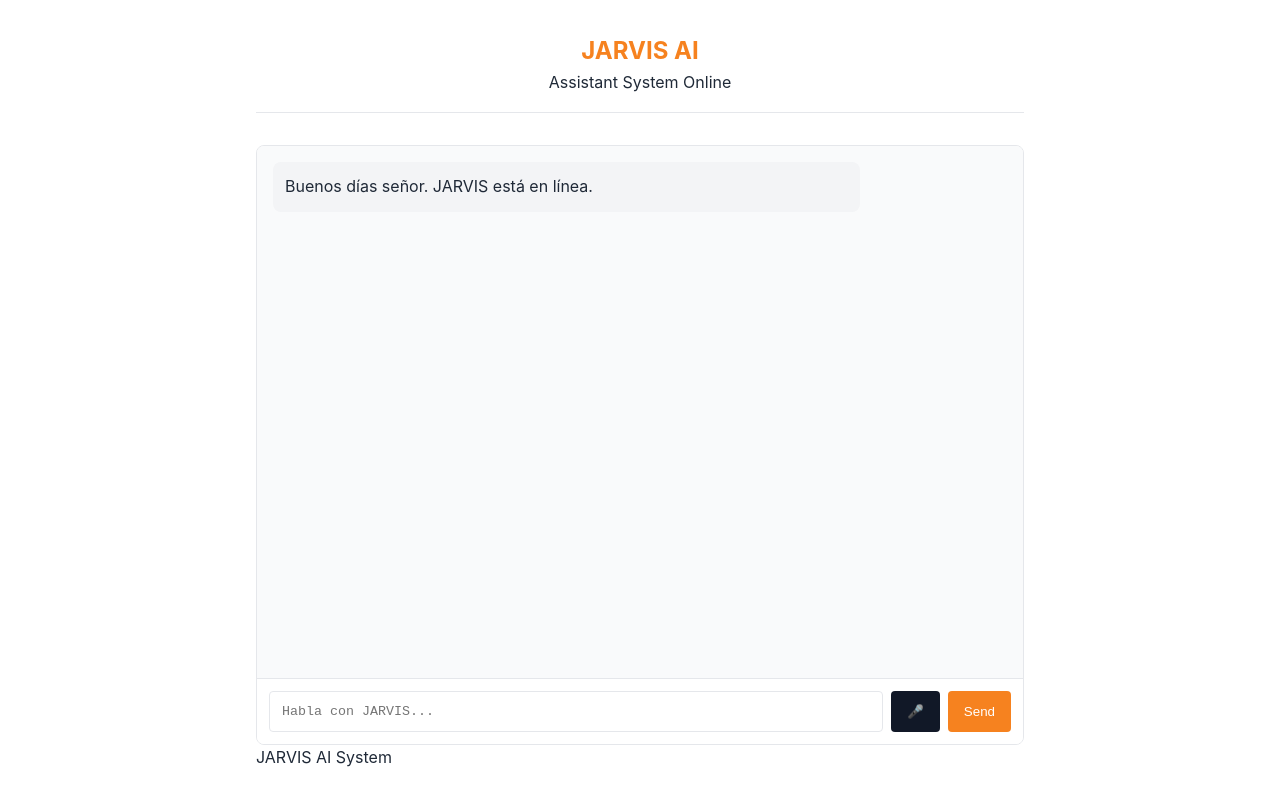
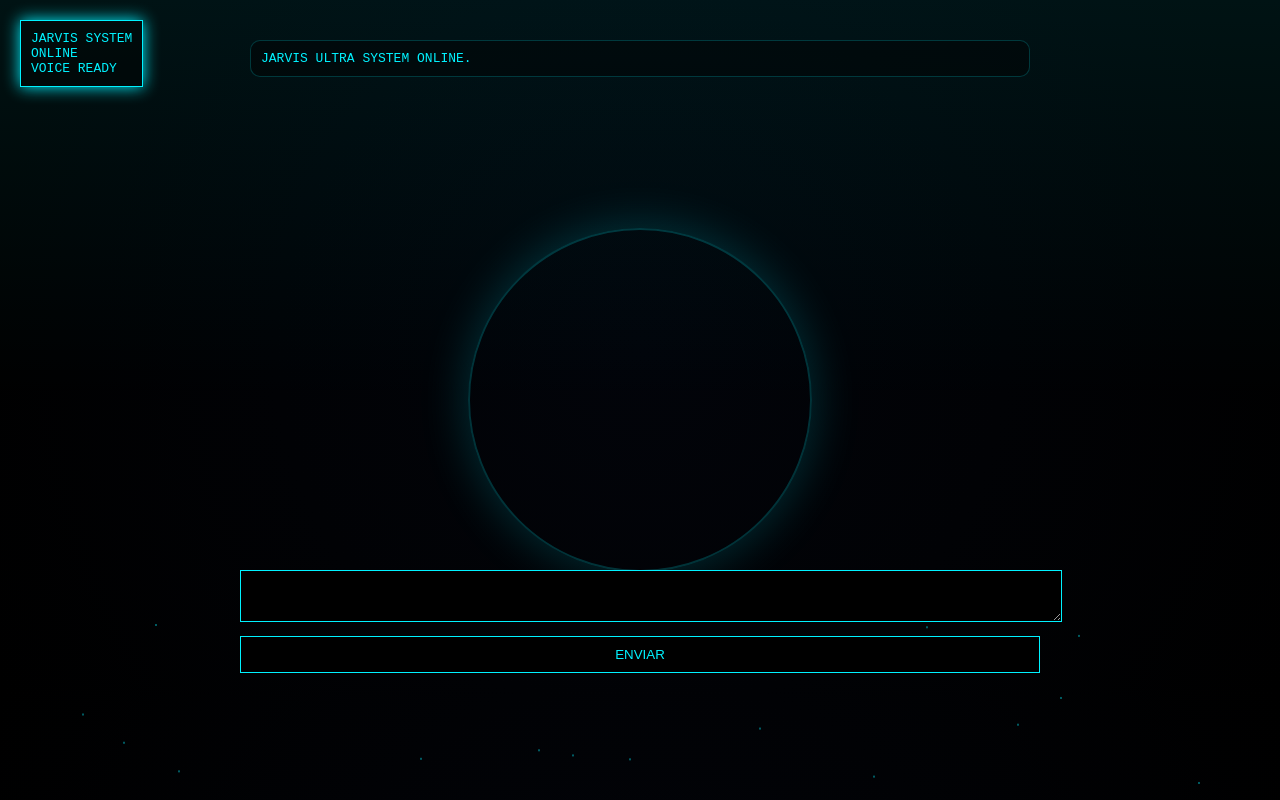
Before and after one commit to unsignediconsteam-cmyk/jarvis-chat, a website: page public/index.html in a window 1280 px wide. Shown: the top 800 px of the page. Drawn offline with Linux system fonts and the light colour scheme.

Commit message:
Update index.html

```diff
--- a/public/index.html
+++ b/public/index.html
@@ -1,166 +1,251 @@
 <!doctype html>
-<html lang="en">
+<html lang="es">
 <head>
 <meta charset="UTF-8" />
-		<meta name="viewport" content="width=device-width, initial-scale=1.0" />
-		<title>JARVIS AI</title>
+<meta name="viewport" content="width=device-width, initial-scale=1.0"/>
+<title>JARVIS ULTRA SYSTEM</title>
+
 <style>
-			:root {
-				--primary-color: #f6821f;
-				--primary-hover: #e67e22;
-				--light-bg: #f9fafb;
-				--border-color: #e5e7eb;
-				--text-color: #1f2937;
-				--text-light: #6b7280;
-				--user-msg-bg: #fff2e6;
-				--assistant-msg-bg: #f3f4f6;
+body{
+	margin:0;
+	background: radial-gradient(circle at center,#02040a,#000);
+	font-family: monospace;
+	color:#00f2ff;
+	overflow:hidden;
 }
 
-			* {
-				box-sizing: border-box;
-				margin: 0;
-				padding: 0;
+/* ================= CHAT ================= */
+.chat-container{
+	position:relative;
+	z-index:5;
+	max-width:800px;
+	margin:auto;
+	padding:20px;
 }
 
-			body {
-				font-family: -apple-system, BlinkMacSystemFont, "Segoe UI", Roboto;
-				line-height: 1.6;
-				color: var(--text-color);
-				max-width: 800px;
-				margin: 0 auto;
-				padding: 1rem;
+#chat-messages{
+	height:65vh;
+	overflow-y:auto;
+	padding:10px;
 }
 
-			header {
-				text-align: center;
-				margin-bottom: 2rem;
-				padding: 1rem 0;
-				border-bottom: 1px solid var(--border-color);
+.message{
+	margin:10px 0;
+	padding:10px;
+	border-radius:10px;
+	background:rgba(0,0,0,0.4);
+	border:1px solid rgba(0,242,255,0.2);
 }
 
-			h1 {
-				font-size: 1.5rem;
-				color: var(--primary-color);
+.user-message{text-align:right;color:#fff;}
+.assistant-message{text-align:left;color:#00f2ff;}
+
+textarea,button{
+	width:100%;
+	padding:10px;
+	margin-top:10px;
+	background:#000;
+	border:1px solid #00f2ff;
+	color:#00f2ff;
 }
 
-			.chat-container {
-				display: flex;
-				flex-direction: column;
-				height: calc(100vh - 200px);
-				border: 1px solid var(--border-color);
-				border-radius: 8px;
-				overflow: hidden;
+/* ================= HUD ================= */
+#hud{
+	position:fixed;
+	inset:0;
+	pointer-events:none;
+	z-index:1;
 }
 
-			.chat-messages {
-				flex: 1;
-				overflow-y: auto;
-				padding: 1rem;
-				background: var(--light-bg);
+.core{
+	position:absolute;
+	top:50%;
+	left:50%;
+	width:340px;
+	height:340px;
+	transform:translate(-50%,-50%);
+	border-radius:50%;
+	border:2px solid #00f2ff;
+	box-shadow:0 0 50px #00f2ff;
+	animation:pulse 2.5s infinite;
 }
 
-			.message {
-				margin-bottom: 1rem;
-				padding: 0.75rem;
-				border-radius: 8px;
-				max-width: 80%;
+@keyframes pulse{
+	0%{transform:translate(-50%,-50%) scale(1);opacity:.2;}
+	50%{transform:translate(-50%,-50%) scale(1.2);opacity:.5;}
+	100%{transform:translate(-50%,-50%) scale(1);opacity:.2;}
 }
 
-			.user-message {
-				background: var(--user-msg-bg);
-				margin-left: auto;
+.scan{
+	position:absolute;
+	width:100%;
+	height:100%;
+	background:linear-gradient(to bottom,transparent,rgba(0,242,255,0.08),transparent);
+	animation:scan 4s linear infinite;
 }
 
-			.assistant-message {
-				background: var(--assistant-msg-bg);
+@keyframes scan{
+	0%{transform:translateY(-100%);}
+	100%{transform:translateY(100%);}
 }
 
-			.message-input {
-				display: flex;
-				padding: 0.75rem;
-				border-top: 1px solid var(--border-color);
-				background: white;
-				gap: 0.5rem;
+.panel{
+	position:absolute;
+	top:20px;
+	left:20px;
+	padding:10px;
+	border:1px solid #00f2ff;
+	background:rgba(0,0,0,0.4);
+	box-shadow:0 0 15px #00f2ff;
 }
 
-			#user-input {
-				flex: 1;
-				padding: 0.75rem;
-				border: 1px solid var(--border-color);
-				border-radius: 4px;
-				resize: none;
+/* ================= PARTICULAS ================= */
+.particle{
+	position:absolute;
+	width:2px;
+	height:2px;
+	background:#00f2ff;
+	border-radius:50%;
+	animation:float 6s linear infinite;
+	opacity:.5;
 }
 
-			button {
-				padding: 0 1rem;
-				border: none;
-				border-radius: 4px;
-				cursor: pointer;
+@keyframes float{
+	from{transform:translateY(100vh);}
+	to{transform:translateY(-10vh);}
 }
 
-			#send-button {
-				background: var(--primary-color);
-				color: white;
-			}
-
-			#mic-button {
-				background: #111827;
-				color: white;
-			}
-
-			#send-button:hover {
-				background: var(--primary-hover);
-			}
-
-			#mic-button:hover {
-				background: #000;
-			}
-
-			.typing-indicator {
-				display: none;
-				padding: 1rem;
-				color: var(--text-light);
-			}
-
-			.typing-indicator.visible {
-				display: block;
+.active-glow{
+	box-shadow:0 0 80px #00f2ff !important;
+	border-color:#00ffcc !important;
 }
 </style>
 </head>
 
 <body>
-		<header>
-			<h1>JARVIS AI</h1>
-			<p>Assistant System Online</p>
-		</header>
 
+<!-- CHAT -->
 <div class="chat-container">
-			<div id="chat-messages" class="chat-messages">
-				<div class="message assistant-message">
-					<p>Buenos días señor. JARVIS está en línea.</p>
+	<div id="chat-messages">
+		<div class="message assistant-message">JARVIS ULTRA SYSTEM ONLINE.</div>
+	</div>
+
+	<textarea id="user-input"></textarea>
+	<button id="send-button">ENVIAR</button>
+</div>
+
+<!-- HUD -->
+<div id="hud">
+	<div class="core" id="core"></div>
+	<div class="scan"></div>
+
+	<div class="panel">
+		<div>JARVIS SYSTEM</div>
+		<div id="status">ONLINE</div>
+		<div id="mode">VOICE READY</div>
 	</div>
 </div>
 
-			<div id="typing-indicator" class="typing-indicator">
-				JARVIS está pensando...
-			</div>
+<!-- PARTICULAS -->
+<script>
+for(let i=0;i<60;i++){
+	const p=document.createElement("div");
+	p.className="particle";
+	p.style.left=Math.random()*100+"vw";
+	p.style.animationDuration=(Math.random()*6+3)+"s";
+	document.body.appendChild(p);
+}
+</script>
 
-			<div class="message-input">
-				<textarea
-					id="user-input"
-					placeholder="Habla con JARVIS..."
-					rows="1"
-				></textarea>
+<!-- CORE AI -->
+<script>
+const input=document.getElementById("user-input");
+const chat=document.getElementById("chat-messages");
+const core=document.getElementById("core");
+const status=document.getElementById("status");
+const mode=document.getElementById("mode");
 
-				<button id="mic-button" onclick="startMic()">🎤</button>
-				<button id="send-button">Send</button>
-			</div>
-		</div>
+/* ================= VOZ ================= */
+function speak(text){
+	if(!text) return;
 
-		<footer>
-			<p>JARVIS AI System</p>
-		</footer>
+	const u=new SpeechSynthesisUtterance(text);
 
-		<script src="chat.js"></script>
+	let voices=speechSynthesis.getVoices();
+
+	const v=
+	voices.find(v=>v.lang==="es-ES" && v.name.toLowerCase().includes("female"))||
+	voices.find(v=>v.lang==="es-ES")||
+	voices[0];
+
+	if(v) u.voice=v;
+
+	u.rate=1.3;
+	u.pitch=1.35;
+
+	speechSynthesis.cancel();
+	speechSynthesis.speak(u);
+
+	status.innerText="SPEAKING";
+	setTimeout(()=>status.innerText="ONLINE",1500);
+}
+
+/* ================= UI ================= */
+function addMsg(t,c){
+	const d=document.createElement("div");
+	d.className="message "+c;
+	d.innerText=t;
+	chat.appendChild(d);
+	chat.scrollTop=chat.scrollHeight;
+}
+
+/* ================= EFECTO HUD ================= */
+function activate(){
+	core.classList.add("active-glow");
+	setTimeout(()=>core.classList.remove("active-glow"),700);
+}
+
+/* ================= CHAT ================= */
+document.getElementById("send-button").onclick=async()=>{
+	const text=input.value;
+	if(!text) return;
+
+	addMsg(text,"user-message");
+	input.value="";
+
+	activate();
+	mode.innerText="PROCESSING";
+
+	// 🔥 aquí conectarías tu API real
+	const reply="Procesando solicitud...";
+	addMsg(reply,"assistant-message");
+
+	speak(reply);
+
+	setTimeout(()=>{
+		mode.innerText="VOICE READY";
+	},1200);
+};
+
+/* ================= WAKE WORD ================= */
+const SR=window.SpeechRecognition||window.webkitSpeechRecognition;
+if(SR){
+	const rec=new SR();
+	rec.lang="es-ES";
+	rec.continuous=true;
+
+	rec.onresult=(e)=>{
+		const t=e.results[e.results.length-1][0].transcript.toLowerCase();
+
+		if(t.includes("jarvis")){
+			speak("Sí señor");
+		}
+	};
+
+	rec.onend=()=>rec.start();
+	rec.start();
+}
+</script>
+
 </body>
 </html>
```
Lines whose indentation alone changed are shown as unchanged.
